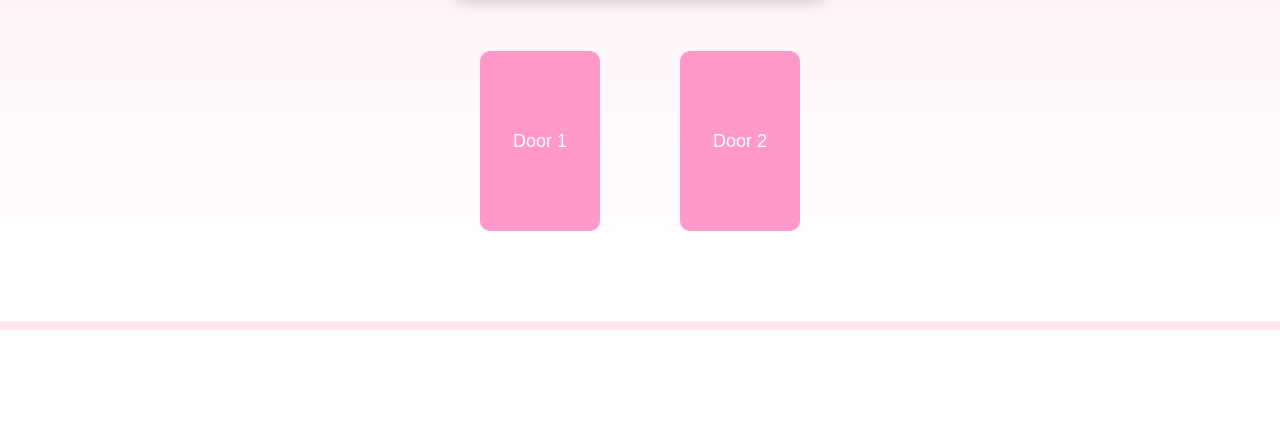
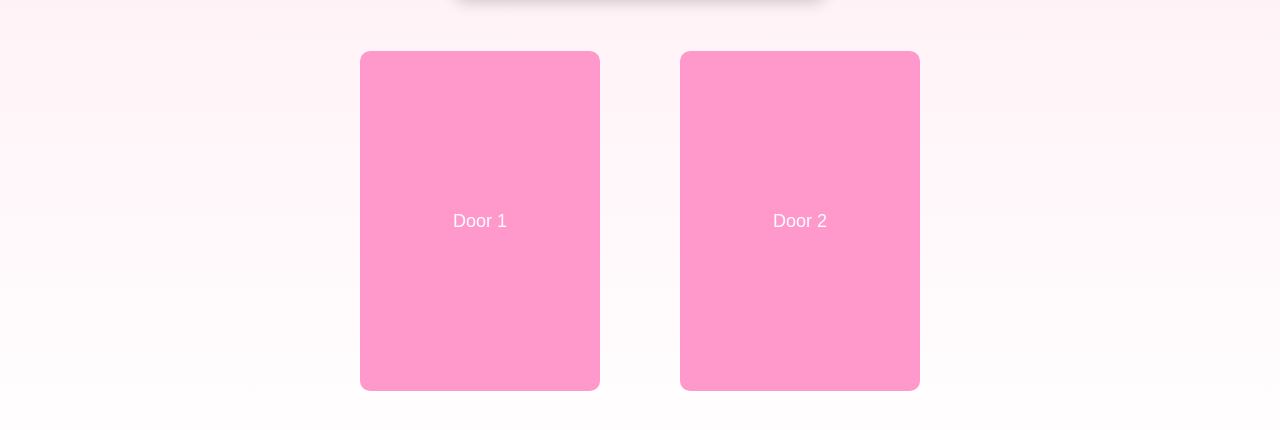
Before and after one commit to trackmastergreg/trackmastergreg.github.io, a plain HTML site: page hbd/index.html in a window 1280 px wide. Shown: the part 470-900 px from the top of the page. Before the commit the page ends 800 px from the top, so only its background shows below. Drawn offline with Linux system fonts and the light colour scheme.

Commit message:
Add files via upload

```diff
--- a/hbd/index.html
+++ b/hbd/index.html
@@ -38,8 +38,8 @@ img {
 }
 
 .door {
-  width: 120px;
-  height: 180px;
+  width: 240px;
+  height: 340px;
   position: relative;
   transform-style: preserve-3d;
   transition: transform 1s ease;
@@ -189,7 +189,7 @@ function openDoor(num) {
     if (openedDoors === 2) {
       setTimeout(() => {
         document.getElementById("result").innerHTML =
-          "WAIT... plot twist if only we weren't broke ...😄<br><br><strong>You get BOTH prizes!! 💖🎉</strong>";
+          "WAIT... plot twist if we weren't broke ...😄<br><br><strong>You could get BOTH prizes!! 💖🎉</strong>";
 
         launchConfetti();
       }, 800);
```
